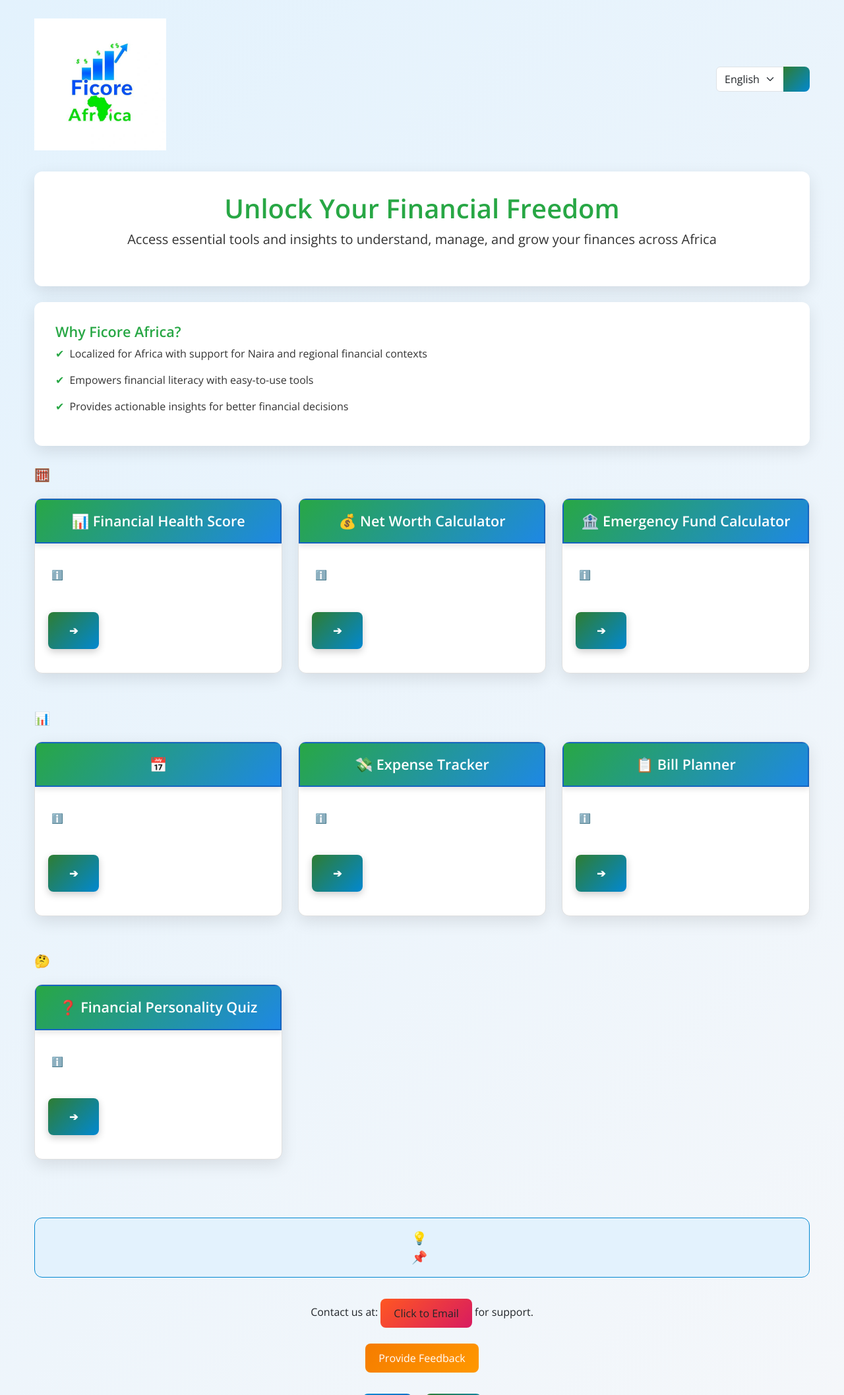
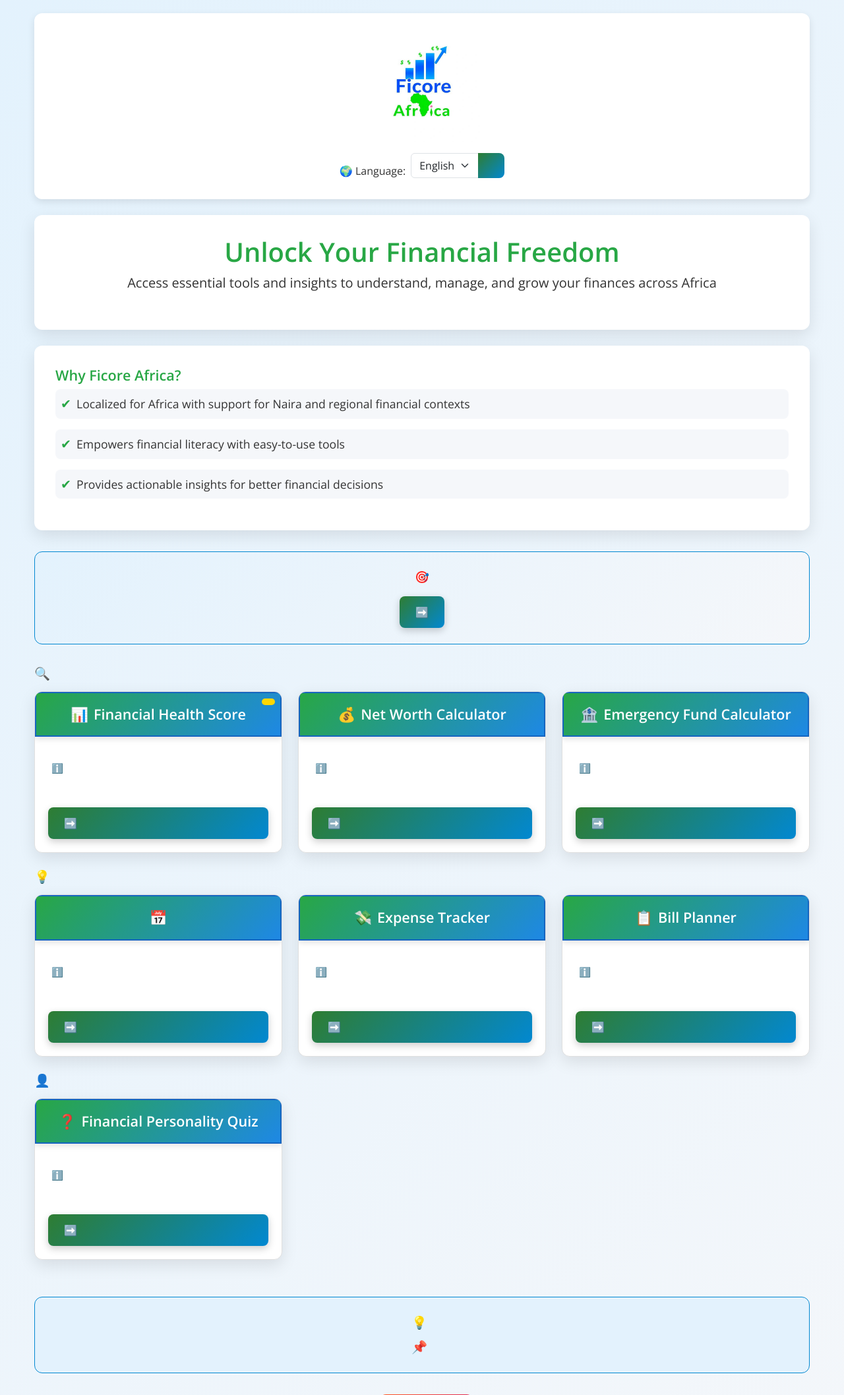
Before and after one commit to Warpiiv/Ficore-Africa, a Flask app: page / in a window 1280 px wide. Shown: the top 2115 px of the page at 66% size. Run offline with Flask 3, Linux system fonts and the light colour scheme; some libraries are stand-ins or nearby versions.

Commit message:
Full landing
Landing page

```diff
--- a/templates/landing.html
+++ b/templates/landing.html
@@ -70,12 +70,29 @@
         }
         .navbar {
             display: flex;
-            justify-content: flex-end;
+            flex-direction: column;
             align-items: center;
             margin-bottom: 1rem;
+            background: #fff;
+            padding: 1rem;
+            border-radius: 12px;
+            box-shadow: 0 4px 12px rgba(0, 0, 0, 0.1);
         }
         .logo-container {
-            margin-right: auto;
+            margin-bottom: 1rem;
+        }
+        .logo-container img {
+            max-width: 180px;
+        }
+        .language-selector {
+            display: flex;
+            align-items: center;
+            gap: 0.5rem;
+        }
+        .language-label {
+            font-size: 1rem;
+            color: #333;
+            font-weight: 500;
         }
         header {
             background: #fff;
@@ -84,9 +101,6 @@
             box-shadow: 0 8px 24px rgba(0, 0, 0, 0.1);
             margin-bottom: 2rem;
             text-align: center;
-        }
-        .logo-container img {
-            max-width: 200px;
         }
         .card {
             background: #fff;
@@ -97,6 +111,7 @@
             border: 1px solid #E0E0E0;
             position: relative;
             overflow: hidden;
+            height: 100%;
         }
         .card:hover {
             transform: translateY(-5px);
@@ -133,9 +148,28 @@
             border: 2px solid #1565C0;
             box-shadow: 0 4px 8px rgba(0, 0, 0, 0.1);
             margin-bottom: 0.5rem;
+            display: flex;
+            align-items: center;
+            justify-content: center;
+            gap: 0.5rem;
         }
         .card-body {
             padding: 1.25rem;
+            display: flex;
+            flex-direction: column;
+            justify-content: space-between;
+            height: 100%;
+        }
+        .start-here-tag {
+            position: absolute;
+            top: 10px;
+            right: 10px;
+            background: #FFD700;
+            color: #333;
+            padding: 5px 10px;
+            border-radius: 5px;
+            font-size: 0.8rem;
+            font-weight: 600;
         }
         h1, h3, h4 {
             color: #28A745;
@@ -149,12 +183,10 @@
         }
         h4 {
             font-size: 1.2rem;
-            margin: 1.5rem 0;
+            margin: 2rem 0 1rem;
             display: flex;
             align-items: center;
-        }
-        h4 .emoji {
-            margin-right: 0.5rem;
+            gap: 0.5rem;
         }
         .lead {
             font-size: 1.25rem;
@@ -163,10 +195,10 @@
         .btn-primary {
             background: linear-gradient(135deg, #2E7D32, #0288D1);
             border: none;
-            padding: 16px 32px;
-            font-weight: 700;
+            padding: 12px 24px;
+            font-weight: 600;
             border-radius: 8px;
-            font-size: 1.25rem;
+            font-size: 1.1rem;
             color: #FFFFFF;
             transition: transform 0.2s ease, box-shadow 0.2s ease, background 0.3s ease;
             box-shadow: 0 4px 12px rgba(0, 0, 0, 0.2);
@@ -180,7 +212,7 @@
             box-shadow: 0 6px 16px rgba(0, 0, 0, 0.3);
         }
         .btn-primary::after {
-            content: "➔";
+            content: "➡️";
             font-size: 1rem;
         }
         .btn-secondary {
@@ -230,8 +276,7 @@
             font-size: 0.95rem;
             line-height: 1.6;
             margin-top: 0.5rem;
-            position: relative;
-            min-height: 3.2rem;
+            flex-grow: 1;
         }
         .feature-label {
             color: #333;
@@ -273,9 +318,6 @@
             cursor: pointer;
             color: #dc3545;
         }
-        .language-selector {
-            max-width: 200px;
-        }
         .hero-cta {
             margin-top: 1.5rem;
         }
@@ -292,13 +334,32 @@
         }
         .why-ficore li {
             margin-bottom: 1rem;
-            font-size: 1rem;
+            font-size: 1.1rem;
             color: #333;
+            display: flex;
+            align-items: center;
+            gap: 0.5rem;
+            background: #F5F7FA;
+            padding: 0.5rem;
+            border-radius: 8px;
         }
         .why-ficore li::before {
             content: "✔";
             color: #28A745;
-            margin-right: 0.5rem;
+            font-size: 1.2rem;
+        }
+        .cta-section {
+            text-align: center;
+            margin: 2rem 0;
+            padding: 1.5rem;
+            background: linear-gradient(135deg, #E3F2FD, #F5F7FA);
+            border-radius: 12px;
+            border: 1px solid #0288D1;
+        }
+        .cta-section p {
+            font-size: 1.1rem;
+            color: #333;
+            margin-bottom: 1rem;
         }
         .daily-tip-spotlight {
             background: #E3F2FD;
@@ -309,7 +370,7 @@
             text-align: center;
         }
         .daily-tip-spotlight p {
-            margin: 0;
+            margin: 0.5rem 0;
             font-size: 1rem;
             color: #333;
         }
@@ -395,12 +466,13 @@
 </head>
 <body>
     <div class="container">
-        <!-- Navbar with Language Selector and Logo -->
+        <!-- Navbar with Centered Logo and Language Selector -->
         <div class="navbar">
             <div class="logo-container">
                 <img src="{{ url_for('static', filename='img/ficore_logo.png') }}" alt="Ficore Africa Logo" class="img-fluid">
             </div>
             <div class="language-selector">
+                <span class="language-label">🌍 {{ translations['Language'] }}:</span>
                 <form method="POST" action="{{ url_for('set_language') }}">
                     <div class="input-group">
                         <select name="language" class="form-select" aria-label="{{ translations['Select Language'] }}">
@@ -432,6 +504,12 @@
             </ul>
         </section>
 
+        <!-- Call to Action Section -->
+        <section class="cta-section">
+            <p><span class="emoji">🎯</span> {{ translations['New here? Start with your Financial Health Score to get personalized recommendations.'] }}</p>
+            <a href="{{ url_for('financial_health') }}" class="btn btn-primary" role="button" aria-label="{{ translations['Begin Financial Health Score Assessment'] }}">{{ translations['Begin Now'] }}</a>
+        </section>
+
         <!-- Flash Messages -->
         {% with messages = get_flashed_messages(with_categories=true) %}
             {% if messages %}
@@ -448,8 +526,8 @@
 
         <!-- Tools Grid -->
         <div class="row">
-            <!-- Core Tools Section -->
-            <h4><span class="emoji">🧮</span> {{ translations['Core Tools'] }}</h4>
+            <!-- Track Your Finances Section -->
+            <h4><span class="emoji">🔍</span> {{ translations['Track Your Finances'] }}</h4>
             <!-- Financial Health Score -->
             <div class="col-md-4 mb-4">
                 <div class="card">
@@ -461,12 +539,12 @@
                             {{ translations['Assess your financial health with a personalized score'] }}
                             <span class="info-icon" data-tooltip-target="health-score-tooltip" title="{{ translations['Evaluates income, expenses, and debt for a health score'] }}" aria-label="More info">ℹ️</span>
                         </p>
-                        <a href="{{ url_for('financial_health') }}" class="btn btn-primary" role="button" aria-label="{{ translations['Start Financial Health Score Assessment'] }}">{{ translations['Get Started'] }}</a>
-                        <p class="feature-label">{{ translations['Evaluate your financial wellness'] }}</p>
+                        <a href="{{ url_for('financial_health') }}" class="btn btn-primary" role="button" aria-label="{{ translations['Start Financial Health Score Assessment'] }}">{{ translations['Start Now'] }}</a>
                         <div class="tooltip-fallback" id="health-score-tooltip">
                             <button class="close-btn" aria-label="Close tooltip">×</button>
                             <span>{{ translations['Evaluates income, expenses, and debt for a health score'] }}</span>
                         </div>
+                        <span class="start-here-tag">{{ translations['Start Here'] }}</span>
                     </div>
                 </div>
             </div>
@@ -482,8 +560,7 @@
                             {{ translations['Calculate your net worth from assets and liabilities'] }}
                             <span class="info-icon" data-tooltip-target="net-worth-tooltip" title="{{ translations['Net worth is assets minus liabilities'] }}" aria-label="More info">ℹ️</span>
                         </p>
-                        <a href="{{ url_for('net_worth') }}" class="btn btn-primary" role="button" aria-label="{{ translations['Start Net Worth Calculator'] }}">{{ translations['Get Started'] }}</a>
-                        <p class="feature-label">{{ translations['Measure your financial position'] }}</p>
+                        <a href="{{ url_for('net_worth') }}" class="btn btn-primary" role="button" aria-label="{{ translations['Start Net Worth Calculator'] }}">{{ translations['Start Now'] }}</a>
                         <div class="tooltip-fallback" id="net-worth-tooltip">
                             <button class="close-btn" aria-label="Close tooltip">×</button>
                             <span>{{ translations['Net worth is assets minus liabilities'] }}</span>
@@ -503,8 +580,7 @@
                             {{ translations['Plan an emergency fund for unexpected expenses'] }}
                             <span class="info-icon" data-tooltip-target="emergency-fund-tooltip" title="{{ translations['Covers 3-6 months of expenses for security'] }}" aria-label="More info">ℹ️</span>
                         </p>
-                        <a href="{{ url_for('emergency_fund') }}" class="btn btn-primary" role="button" aria-label="{{ translations['Start Emergency Fund Calculator'] }}">{{ translations['Get Started'] }}</a>
-                        <p class="feature-label">{{ translations['Prepare for financial emergencies'] }}</p>
+                        <a href="{{ url_for('emergency_fund') }}" class="btn btn-primary" role="button" aria-label="{{ translations['Start Emergency Fund Calculator'] }}">{{ translations['Start Now'] }}</a>
                         <div class="tooltip-fallback" id="emergency-fund-tooltip">
                             <button class="close-btn" aria-label="Close tooltip">×</button>
                             <span>{{ translations['Covers 3-6 months of expenses for security'] }}</span>
@@ -513,8 +589,8 @@
                 </div>
             </div>
 
-            <!-- Planning Tools Section -->
-            <h4><span class="emoji">📊</span> {{ translations['Planning Tools'] }}</h4>
+            <!-- Plan & Budget Section -->
+            <h4><span class="emoji">💡</span> {{ translations['Plan & Budget'] }}</h4>
             <!-- Weekly Budget Planner -->
             <div class="col-md-4 mb-4">
                 <div class="card">
@@ -526,8 +602,7 @@
                             {{ translations['Manage income and expenses with a budget'] }}
                             <span class="info-icon" data-tooltip-target="budget-tooltip" title="{{ translations['Allocate income across expense categories'] }}" aria-label="More info">ℹ️</span>
                         </p>
-                        <a href="{{ url_for('budget') }}" class="btn btn-primary" role="button" aria-label="{{ translations['Start Weekly Budget Planner'] }}">{{ translations['Get Started'] }}</a>
-                        <p class="feature-label">{{ translations['Plan your weekly spending'] }}</p>
+                        <a href="{{ url_for('budget') }}" class="btn btn-primary" role="button" aria-label="{{ translations['Start Weekly Budget Planner'] }}">{{ translations['Start Now'] }}</a>
                         <div class="tooltip-fallback" id="budget-tooltip">
                             <button class="close-btn" aria-label="Close tooltip">×</button>
                             <span>{{ translations['Allocate income across expense categories'] }}</span>
@@ -547,8 +622,7 @@
                             {{ translations['Track expenses by category and date'] }}
                             <span class="info-icon" data-tooltip-target="expense-tracker-tooltip" title="{{ translations['Log and edit expenses for spending insights'] }}" aria-label="More info">ℹ️</span>
                         </p>
-                        <a href="{{ url_for('expense_tracker') }}" class="btn btn-primary" role="button" aria-label="{{ translations['Start Expense Tracker'] }}">{{ translations['Get Started'] }}</a>
-                        <p class="feature-label">{{ translations['Monitor your spending habits'] }}</p>
+                        <a href="{{ url_for('expense_tracker') }}" class="btn btn-primary" role="button" aria-label="{{ translations['Start Expense Tracker'] }}">{{ translations['Start Now'] }}</a>
                         <div class="tooltip-fallback" id="expense-tracker-tooltip">
                             <button class="close-btn" aria-label="Close tooltip">×</button>
                             <span>{{ translations['Log and edit expenses for spending insights'] }}</span>
@@ -568,8 +642,7 @@
                             {{ translations['Organize bills by amount and due date'] }}
                             <span class="info-icon" data-tooltip-target="bill-planner-tooltip" title="{{ translations['Manage and mark bills as paid'] }}" aria-label="More info">ℹ️</span>
                         </p>
-                        <a href="{{ url_for('bill_planner') }}" class="btn btn-primary" role="button" aria-label="{{ translations['Start Bill Planner'] }}">{{ translations['Get Started'] }}</a>
-                        <p class="feature-label">{{ translations['Stay on top of bills'] }}</p>
+                        <a href="{{ url_for('bill_planner') }}" class="btn btn-primary" role="button" aria-label="{{ translations['Start Bill Planner'] }}">{{ translations['Start Now'] }}</a>
                         <div class="tooltip-fallback" id="bill-planner-tooltip">
                             <button class="close-btn" aria-label="Close tooltip">×</button>
                             <span>{{ translations['Manage and mark bills as paid'] }}</span>
@@ -578,8 +651,8 @@
                 </div>
             </div>
 
-            <!-- Self-Awareness Tools Section -->
-            <h4><span class="emoji">🤔</span> {{ translations['Self-Awareness Tools'] }}</h4>
+            <!-- Know Yourself Section -->
+            <h4><span class="emoji">👤</span> {{ translations['Know Yourself'] }}</h4>
             <!-- Financial Personality Quiz -->
             <div class="col-md-4 mb-4">
                 <div class="card">
@@ -591,8 +664,7 @@
                             {{ translations['Test your financial knowledge with a quiz'] }}
                             <span class="info-icon" data-tooltip-target="quiz-tooltip" title="{{ translations['Answer questions to assess financial literacy'] }}" aria-label="More info">ℹ️</span>
                         </p>
-                        <a href="{{ url_for('quiz') }}" class="btn btn-primary" role="button" aria-label="{{ translations['Start Financial Personality Quiz'] }}">{{ translations['Get Started'] }}</a>
-                        <p class="feature-label">{{ translations['Discover your financial personality'] }}</p>
+                        <a href="{{ url_for('quiz') }}" class="btn btn-primary" role="button" aria-label="{{ translations['Start Financial Personality Quiz'] }}">{{ translations['Start Now'] }}</a>
                         <div class="tooltip-fallback" id="quiz-tooltip">
                             <button class="close-btn" aria-label="Close tooltip">×</button>
                             <span>{{ translations['Answer questions to assess financial literacy'] }}</span>
@@ -620,8 +692,14 @@
 
         <!-- Footer -->
         <footer>
-            <a href="{{ url_for('index') }}" class="btn btn-back" aria-label="{{ translations['Go Back'] }}">{{ translations['Back'] }}</a>
+            <a href="javascript:history.back()" class="btn btn-back" aria-label="{{ translations['Go Back'] }}">{{ translations['Back'] }}</a>
             <a href="{{ url_for('index') }}" class="btn btn-home" aria-label="{{ translations['Return to Home'] }}">{{ translations['Home'] }}</a>
+            <div class="social-links">
+                <a href="https://twitter.com/ficoreafrica" target="_blank" aria-label="Follow us on Twitter">Twitter</a>
+                <a href="https://facebook.com/ficoreafrica" target="_blank" aria-label="Follow us on Facebook">Facebook</a>
+                <a href="https://linkedin.com/company/ficoreafrica" target="_blank" aria-label="Follow us on LinkedIn">LinkedIn</a>
+            </div>
+            <p class="about-tagline">{{ translations['About Ficore Africa: Empowering financial growth across Africa since 2023'] }}</p>
         </footer>
     </div>
 
```
Also changed, not shown: other parts of templates/landing.html (+44 -20 lines).
